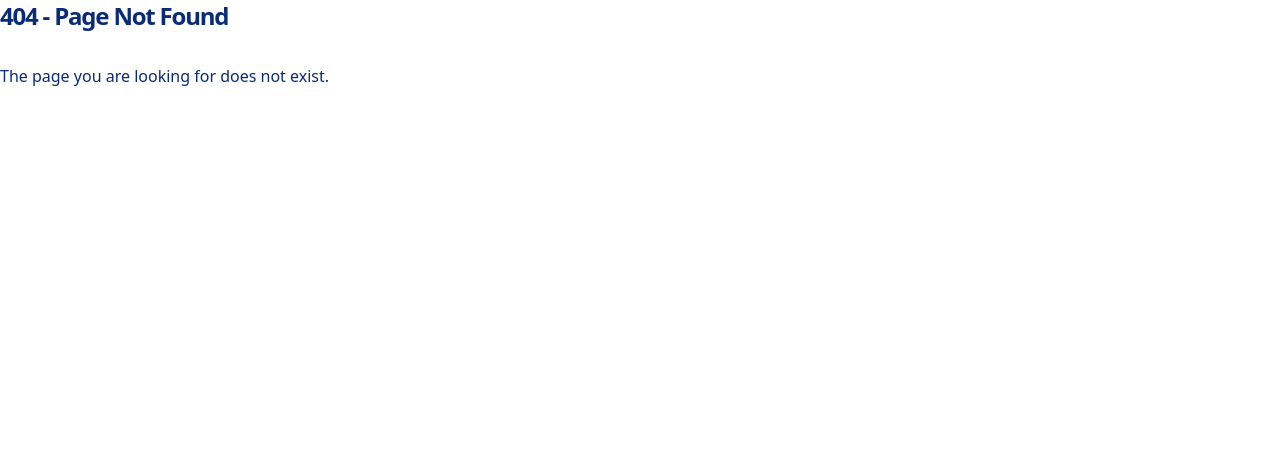
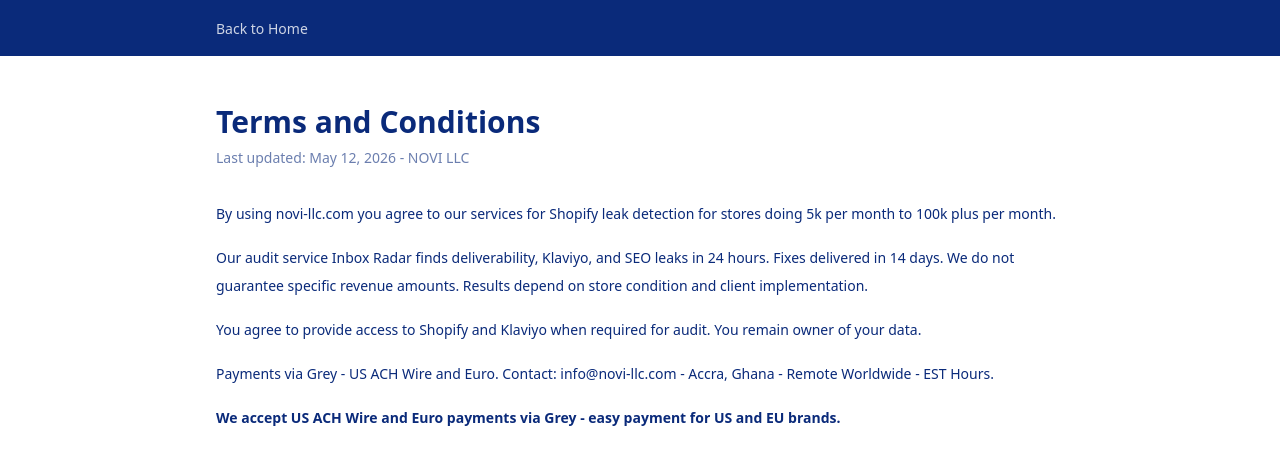
Before and after one commit to NOVI-I6699-cmd/portfolio-starter-kit, a Next.js app: page /terms in a window 1280 px wide. Before the commit this address had no page. Shown: the top 464 px of the page. Built offline with nearby package versions, Linux system fonts and the light colour scheme.

Commit message:
Create page.tsx

```diff
--- /dev/null
+++ b/app/terms/page.tsx
@@ -0,0 +1,24 @@
+import Link from 'next/link'
+
+export default function Terms() {
+  return (
+    <div className="min-h-screen bg-white">
+      <header className="text-white py-4" style={{backgroundColor: '#0A2A7A'}}>
+        <div className="max-w-4xl mx-auto px-6">
+          <Link href="/" className="text-sm" style={{color: 'rgba(255,255,255,0.8)'}}>Back to Home</Link>
+        </div>
+      </header>
+      <main className="max-w-4xl mx-auto px-6 py-12">
+        <h1 className="text-3xl font-bold" style={{color: '#0A2A7A'}}>Terms and Conditions</h1>
+        <p className="mt-2 text-sm opacity-60">Last updated: May 12, 2026 - NOVI LLC</p>
+        <div className="mt-8 space-y-4 text-sm leading-7 break-words" style={{color: '#0A2A7A'}}>
+          <p>By using novi-llc.com you agree to our services for Shopify leak detection for stores doing 5k per month to 100k plus per month.</p>
+          <p>Our audit service Inbox Radar finds deliverability, Klaviyo, and SEO leaks in 24 hours. Fixes delivered in 14 days. We do not guarantee specific revenue amounts. Results depend on store condition and client implementation.</p>
+          <p>You agree to provide access to Shopify and Klaviyo when required for audit. You remain owner of your data.</p>
+          <p>Payments via Grey - US ACH Wire and Euro. Contact: info@novi-llc.com - Accra, Ghana - Remote Worldwide - EST Hours.</p>
+          <p className="font-semibold">We accept US ACH Wire and Euro payments via Grey - easy payment for US and EU brands.</p>
+        </div>
+      </main>
+    </div>
+  )
+}
```
